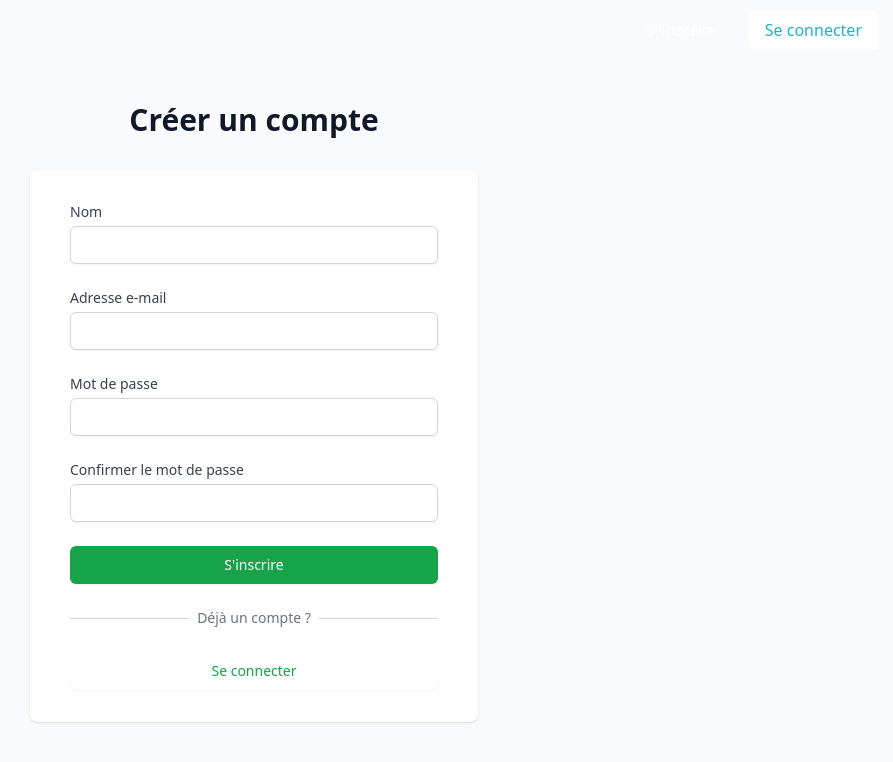
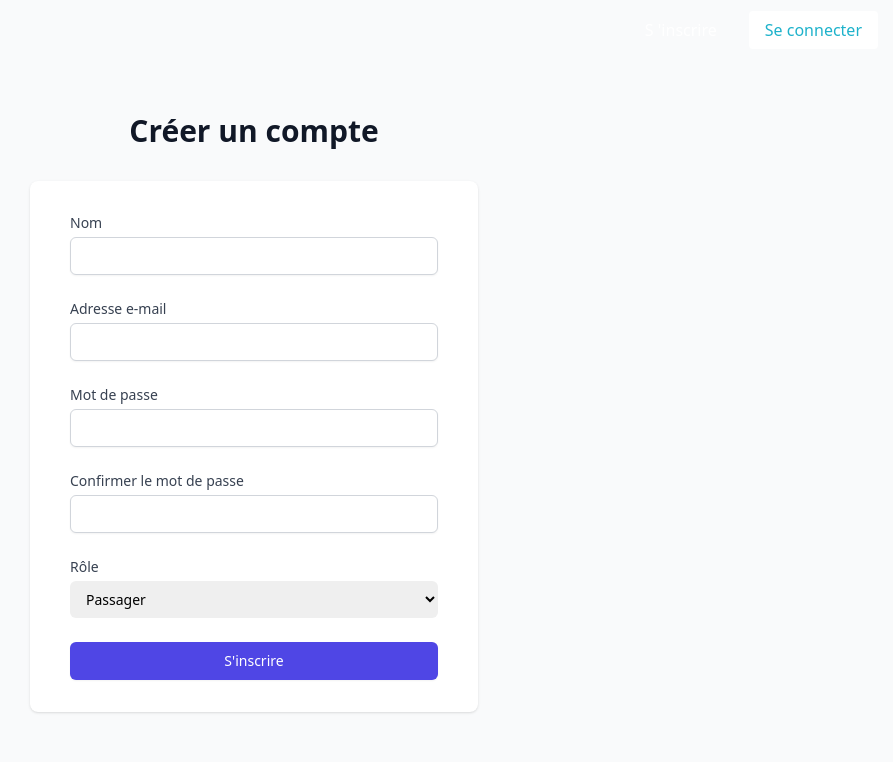
Before and after one commit to sanaahamliri/Eco_Ride, a React (Create React App) app in the folder frontend/: page /register in a window 1280 px wide. Shown: the top 762 px of the page, without its empty margins (386-1279 px from the left). Built offline with nearby package versions, Linux system fonts and the light colour scheme.

Commit message:
feat: add role selection to registration form

```diff
--- a/frontend/src/App.js
+++ b/frontend/src/App.js
@@ -5,6 +5,9 @@ import Navbar from './components/Navbar';
 import Home from './pages/Home';
 import Register from './pages/Register';
 import Login from './pages/Login';
+import PassagerDashboard from './pages/PassagerDashboard';
+import ConducteurDashboard from './pages/ConducteurDashboard';
+import ProtectedRoute from './components/ProtectedRoute';
 
 function App() {
   return (
@@ -16,6 +19,22 @@ function App() {
             <Route path="/" element={<Home />} />
             <Route path="/register" element={<Register />} />
             <Route path="/login" element={<Login />} />
+            <Route
+              path="/passager-dashboard"
+              element={
+                <ProtectedRoute role="passager">
+                  <PassagerDashboard />
+                </ProtectedRoute>
+              }
+            />
+            <Route
+              path="/conducteur-dashboard"
+              element={
+                <ProtectedRoute role="conducteur">
+                  <ConducteurDashboard />
+                </ProtectedRoute>
+              }
+            />
           </Routes>
         </div>
       </Router>
--- a/frontend/src/pages/Register.jsx
+++ b/frontend/src/pages/Register.jsx
@@ -1,5 +1,6 @@
+// src/pages/Register.js
 import React, { useState } from 'react';
-import { Link, useNavigate } from 'react-router-dom';
+import { useNavigate } from 'react-router-dom';
 import { useAuth } from '../contexts/AuthContext';
 
 const Register = () => {
@@ -7,7 +8,7 @@ const Register = () => {
     name: '',
     email: '',
     password: '',
-      confirmPassword: '',
+    role: 'passager',
   });
   const { register } = useAuth();
   const navigate = useNavigate();
@@ -20,7 +21,7 @@ const Register = () => {
     e.preventDefault();
     try {
       await register(formData);
-        navigate('/admin');
+      navigate('/login');
     } catch (error) {
       console.error('Registration failed:', error);
     }
@@ -102,35 +103,32 @@ const Register = () => {
               </div>
             </div>
 
+
+            <div>
+              <label htmlFor="role" className="block text-sm font-medium text-gray-700">
+                Rôle
+              </label>
+              <select
+                id="role"
+                name="role"
+                value={formData.role}
+                onChange={handleChange}
+                className="mt-1 block w-full pl-3 pr-10 py-2 text-base border-gray-300 focus:outline-none focus:ring-indigo-500 focus:border-indigo-500 sm:text-sm rounded-md"
+              >
+                <option value="passager">Passager</option>
+                <option value="conducteur">Conducteur</option>
+              </select>
+            </div>
+
             <div>
               <button
                 type="submit"
-                className="w-full flex justify-center py-2 px-4 border border-transparent rounded-md shadow-sm text-sm font-medium text-white bg-green-600 hover:bg-green-700 focus:outline-none focus:ring-2 focus:ring-offset-2 focus:ring-green-500"
+                className="w-full flex justify-center py-2 px-4 border border-transparent rounded-md shadow-sm text-sm font-medium text-white bg-indigo-600 hover:bg-indigo-700 focus:outline-none focus:ring-2 focus:ring-offset-2 focus:ring-indigo-500"
               >
                 S'inscrire
               </button>
             </div>
           </form>
-
-          <div className="mt-6">
-            <div className="relative">
-              <div className="absolute inset-0 flex items-center">
-                <div className="w-full border-t border-gray-300" />
-              </div>
-              <div className="relative flex justify-center text-sm">
-                <span className="px-2 bg-white text-gray-500">Déjà un compte ?</span>
-              </div>
-            </div>
-
-            <div className="mt-6">
-              <Link
-                to="/login"
-                className="w-full flex justify-center py-2 px-4 border border-transparent rounded-md shadow-sm text-sm font-medium text-green-600 bg-white hover:bg-gray-50"
-              >
-                Se connecter
-              </Link>
-            </div>
-          </div>
         </div>
       </div>
     </div>
```
Lines whose indentation alone changed are shown as unchanged.
